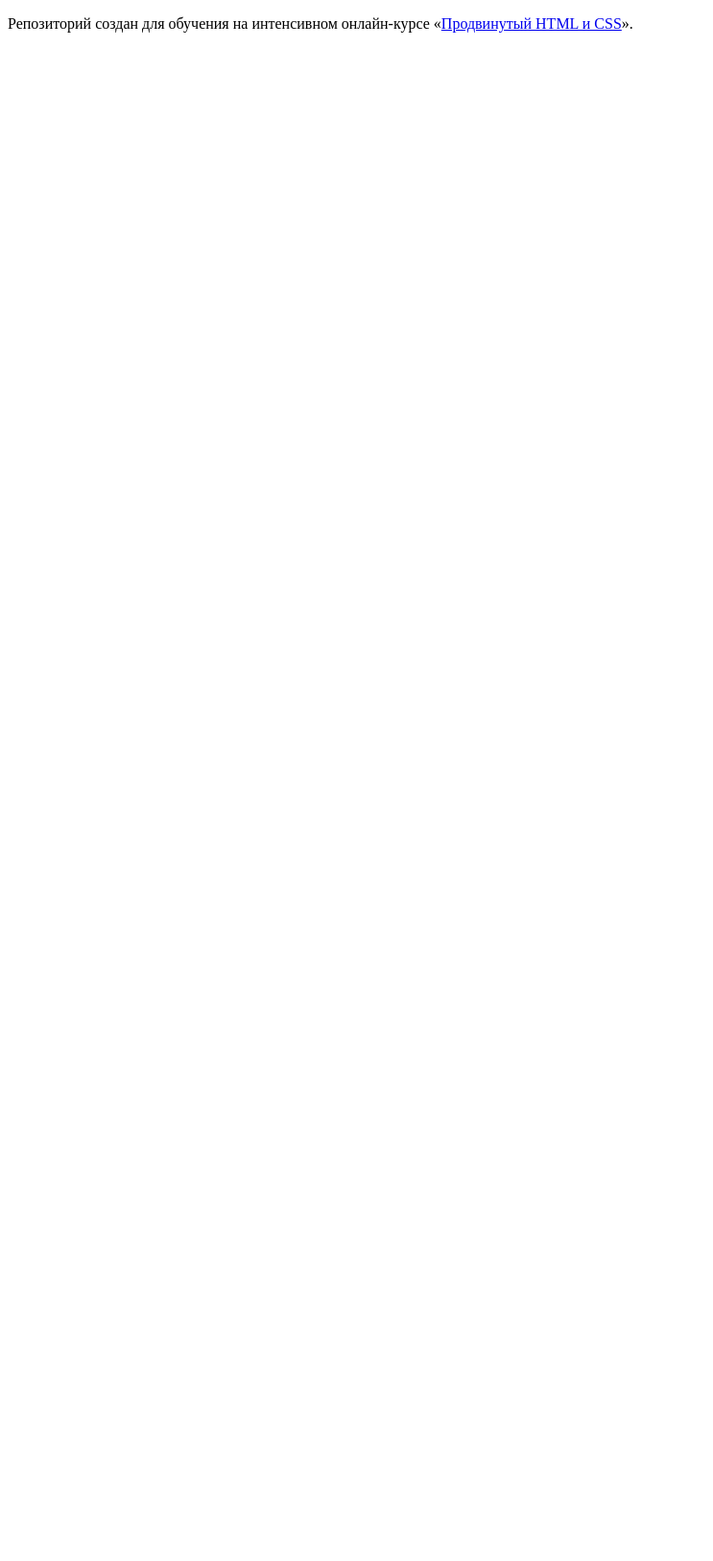
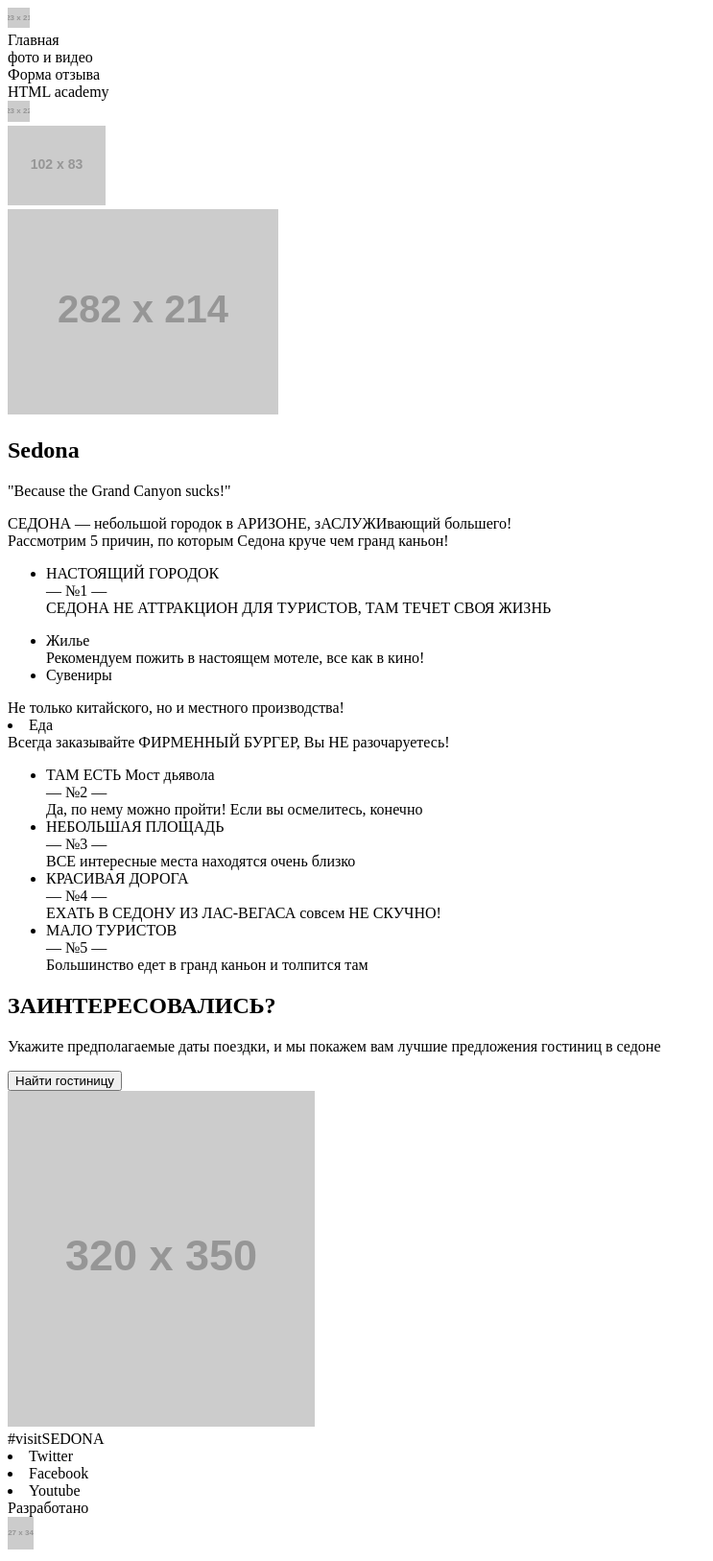
Before and after one commit to Drix87/3467-sedona, a website: page index.html in a window 1280 px wide. Shown: the whole page at 96% size, without its empty margins (0-743 px from the left). Before the commit the page ends 800 px from the top, so only its background shows below. Drawn offline with Linux system fonts and the light colour scheme; placeholder pictures from the web are drawn by us.

Commit message:
добавил разметку index, form, photo

```diff
--- a/index.html
+++ b/index.html
@@ -1,12 +1,162 @@
 <!DOCTYPE html>
 <html lang="ru">
   <head>
-    <meta charset="utf-8">
-    <title>HTML Academy: Седона</title>
+    <meta charset="UTF-8">
+    <meta name="viewport" content="width=device-width, initial-scale=1.0">
+    <meta http-equiv="X-UA-Compatible" content="ie=edge">
+    <title>Index Page</title>
   </head>
   <body>
-
-    <p>Репозиторий создан для обучения на интенсивном онлайн‑курсе «<a href="https://htmlacademy.ru/intensive/adaptive">Продвинутый HTML и CSS</a>».</p>
-
+    <div class="page-header">
+      <nav class="main-nav">
+        <div class="main-nav__burger">
+          <img src="http://placehold.it/23x21" alt="logo">
+        </div>
+        <div class="main-nav__list">
+          <div class="main-nav__item">Главная</div>
+          <div class="main-nav__item">фото и видео</div>
+          <div class="main-nav__item">Форма отзыва</div>
+          <div class="main-nav__item">HTML academy</div>
+        </div>
+        <div class="main-nav__close">
+          <img src="http://placehold.it/23x22" alt="logo">
+        </div>
+      </nav>
+      <div class="page-header__logo">
+        <img src="http://placehold.it/102x83" alt="logo">
+      </div>
+    </div>
+    <section class="promo">
+      <div class="promo__logo">
+        <img src="http://placehold.it/282x214" alt="logo">
+      </div>
+      <h1 class="promo__title">Sedona</h1>
+      <p class="promo__text">"Because the Grand Canyon sucks!"</p>
+    </section>
+    <section class="intro">
+      <div class="intro__title page-title">
+        СЕДОНА — небольшой городок в АРИЗОНЕ, зАСЛУЖИвающий большего!
+      </div>
+      <div class="intro__text">
+        Рассмотрим 5 причин, по которым Седона круче чем гранд каньон!
+      </div>
+    </section>
+    <section class="reasons">
+      <ul class="reasons__list">
+        <li class="reasons__item">
+          <div class="reasons__title page-title">
+            НАСТОЯЩИЙ ГОРОДОК
+          </div>
+          <div class="reasons__number">
+            — №1 —
+          </div>
+          <div class="reasons__text">
+            СЕДОНА НЕ АТТРАКЦИОН ДЛЯ ТУРИСТОВ, ТАМ ТЕЧЕТ СВОЯ ЖИЗНЬ
+          </div>
+        </li>
+      </ul>
+      <div class="features">
+        <ul class="features__list">
+          <li class="features__item">
+            <div class="features__title page-title">
+              Жилье
+            </div>
+            <div class="features__text">
+              Рекомендуем пожить в настоящем мотеле, все как в кино!
+            </div>
+          </li>
+          <li class="features__item page-title">
+              Сувениры
+            </div>
+            <div class="features__text">
+              Не только китайского, но и местного производства!
+            </div>
+          </li>
+          <li class="features__item page-title">
+              Еда
+            </div>
+            <div class="features__text">
+              Всегда заказывайте ФИРМЕННЫЙ БУРГЕР, Вы НЕ разочаруетесь!
+            </div>
+          </li>
+        </ul>
+      </div>
+      <ul class="reasons__list">
+        <li class="reasons__item">
+          <div class="reasons__title page-title">
+            ТАМ ЕСТЬ Мост дьявола
+          </div>
+          <div class="reasons__number">
+            — №2 —
+          </div>
+          <div class="reasons__text">
+            Да, по нему можно пройти! Если вы осмелитесь, конечно
+          </div>
+        </li>
+        <li class="reasons__item">
+          <div class="reasons__title page-title">
+            НЕБОЛЬШАЯ ПЛОЩАДЬ
+          </div>
+          <div class="reasons__number">
+            — №3 —
+          </div>
+          <div class="reasons__text">
+            ВСЕ интересные места находятся очень близко
+          </div>
+        </li>
+        <li class="reasons__item">
+          <div class="reasons__title page-title">
+            КРАСИВАЯ ДОРОГА
+          </div>
+          <div class="reasons__number">
+            — №4 —
+          </div>
+          <div class="reasons__text">
+            ЕХАТЬ В СЕДОНУ ИЗ ЛАС-ВЕГАСА совсем НЕ СКУЧНО!
+          </div>
+        </li>
+        <li class="reasons__item">
+          <div class="reasons__title page-title">
+            МАЛО ТУРИСТОВ
+          </div>
+          <div class="reasons__number">
+            — №5 —
+          </div>
+          <div class="reasons__text">
+            Большинство едет в гранд каньон и толпится там
+          </div>
+        </li>
+      </ul>
+    </section>
+    <section class="hotels">
+      <h2 class="hotels__title">ЗАИНТЕРЕСОВАЛИСЬ?</h2>
+      <p class="hotels__text">
+        Укажите предполагаемые даты поездки, и мы покажем вам лучшие предложения гостиниц в седоне
+      </p>
+      <button class="btn" type="button">Найти гостиницу</button>
+    </section>
+    <section class="map">
+      <img src="http://placehold.it/320x350" alt="logo">
+    </section>
+    <div class="page-footer">
+      <div class="page-footer__tag">
+        #visitSEDONA
+      </div>
+      <div class="social">
+        <div class="social__list">
+          <li class="social__item">Twitter</li>
+          <li class="social__item">Facebook</li>
+          <li class="social__item">Youtube</li>
+        </div>
+      </div>
+      <div class="copyright">
+        <div class="copyright__text">
+          Разработано
+        </div>
+        <div class="copyright__logo">
+          <img src="http://placehold.it/27x34" alt="logo">
+        </div>
+      </div>
+    </div>
   </body>
 </html>
```
Also changed, not shown: form.html (added, +144 -0 lines), photo.html (added, +136 -0 lines), 1 other file.
